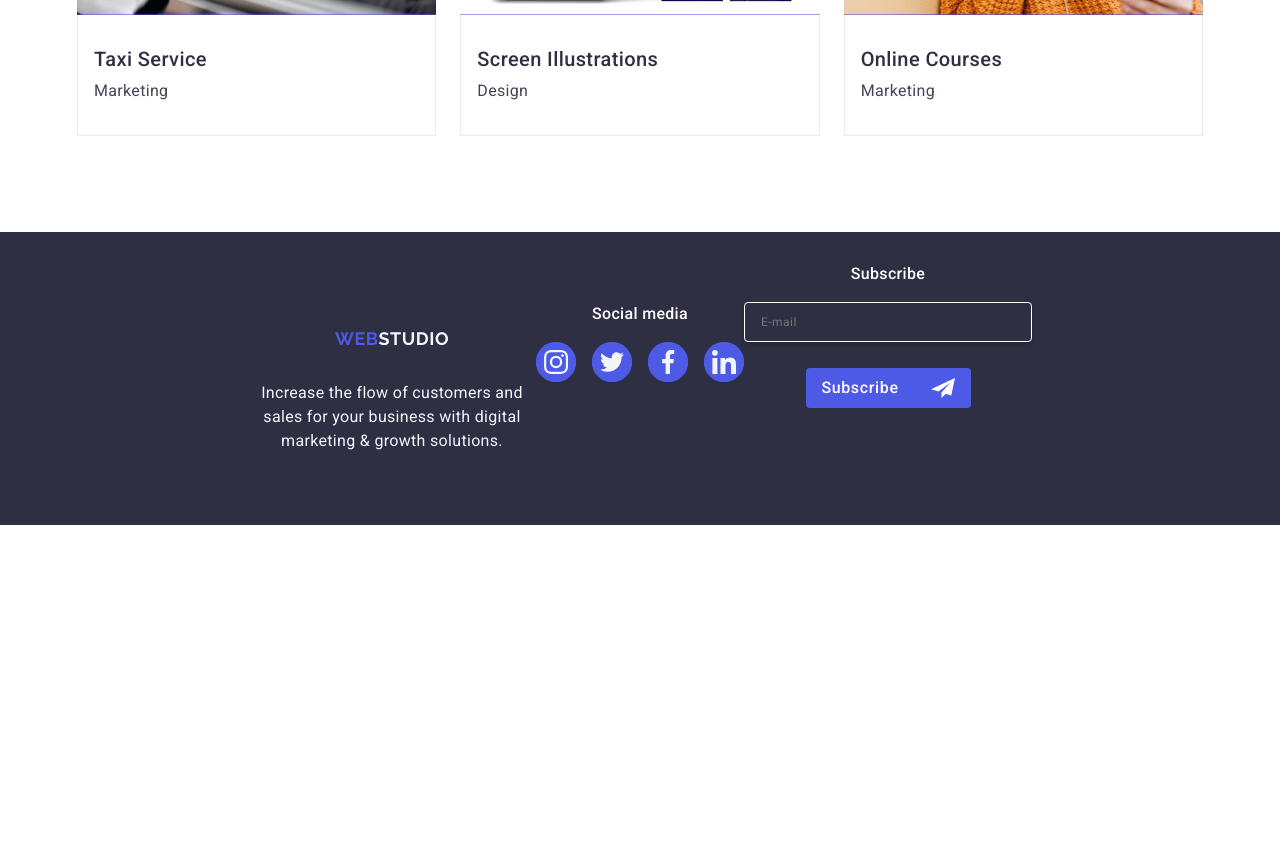
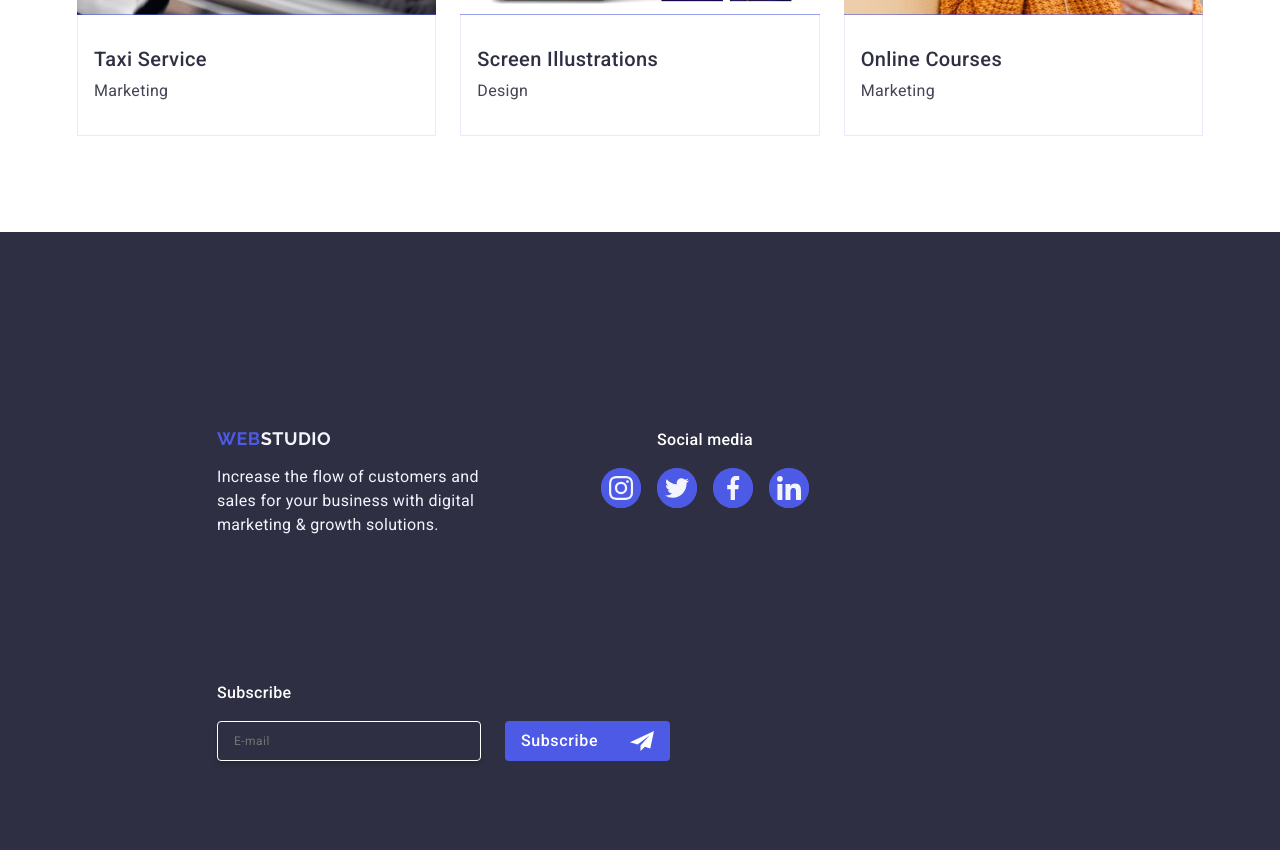
Before and after one commit to Elena-Zaporozhets/goit-markup-hw-06, a plain HTML site: page index.html in a window 1280 px wide. Shown: the part 2778-3628 px from the top of the page. Before the commit the page ends 3303 px from the top, so only its background shows below. Drawn offline with nearby package versions, Linux system fonts and the light colour scheme.

Commit message:
update all

```diff
--- a/css/styles.css
+++ b/css/styles.css
@@ -968,7 +968,6 @@ padding-left: 108px;
 }
 
 @media screen and (min-width: 768px) {
-
 .portfolio-list {
         display: flex;
         flex-wrap: wrap;
@@ -1042,12 +1041,10 @@ padding-left: 108px;
     text-align: center;
 }
 
-
 .end .footer-logo {
     font-family: "Raleway", sans-serif;
     text-align: center;
     display: inline-block;
-    margin-bottom: 16px;
     font-weight: 700;
     font-size: 18px;
     line-height: 1.17;
@@ -1139,7 +1136,8 @@ padding-left: 108px;
     box-shadow: 0 4px 4px 0 rgba(0, 0, 0, 0.15);
     background: #2e2f42;
     padding-left: 16px;
-    margin: 0;
+
+    margin-bottom: 26px;
     transition: border-color 250ms cubic-bezier(0.4, 0, 0.2, 1);
     font-weight: 400;
     font-size: 12px;
@@ -1159,7 +1157,6 @@ padding-left: 108px;
      display: flex;
      align-items: center;
      justify-content: center;
-     margin-top: 26px;
      margin-bottom: 86px;
      gap: 16px;
      padding: 0;
@@ -1186,3 +1183,57 @@ padding-left: 108px;
      fill: #fff;
      margin-left: 16px;
  }
+@media screen and (min-width: 768px) {
+.end-container {display: flex;
+    padding-right: 164px;
+    padding-left: 108px;
+    align-items: baseline;
+    justify-content: flex-start;
+    text-align: left;
+    column-gap: 24;
+    row-gap: 72px;
+}
+.end-web {
+    flex-direction: row;
+    flex-wrap: wrap;
+    gap: 72px 24px;
+}
+.footer-form {
+    display: flex;
+        gap: 24px;}
+
+}
+.footer-form-input {
+    width: 264px;
+    gap: 24px;
+}
+
+
+
+@media screen and (min-width: 1158px) {
+.end-container {
+        display: flex;
+        padding-right: 159px;
+        padding-left: 156px;
+        align-items: baseline;
+        justify-content: left;
+        margin: 0 auto;
+    }
+    .end-web {
+            margin-right: 120px;
+        }
+    .footer-social-media {
+        margin-right: 80px;
+    }
+.end {
+    background-color: #2e2f42;
+    padding: 100px 0;
+}
+ .footer-form {
+     display: flex;
+     gap: 24px;
+ }
+ .end-text {
+     max-width: 264px;
+}
+}
```
